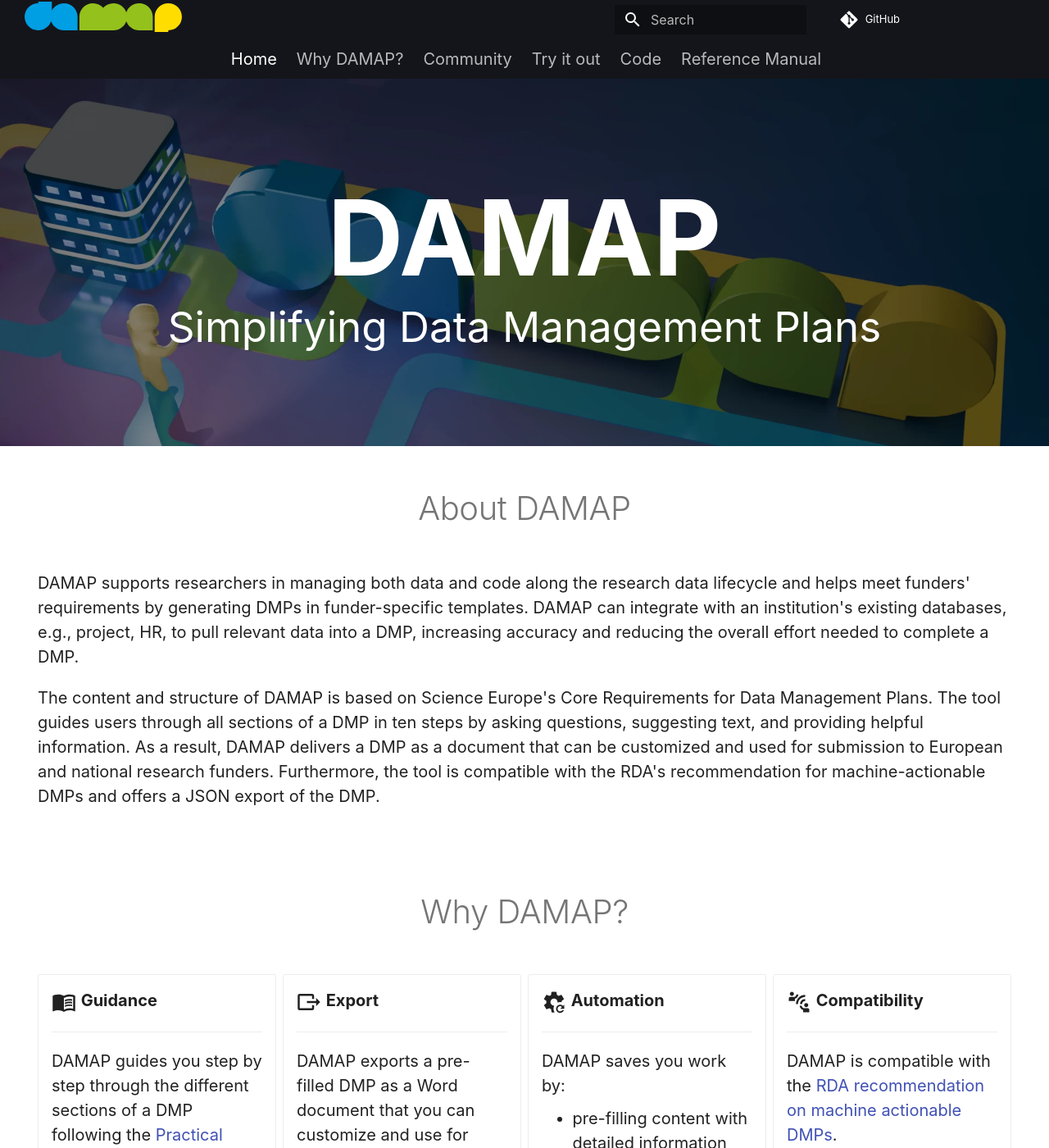
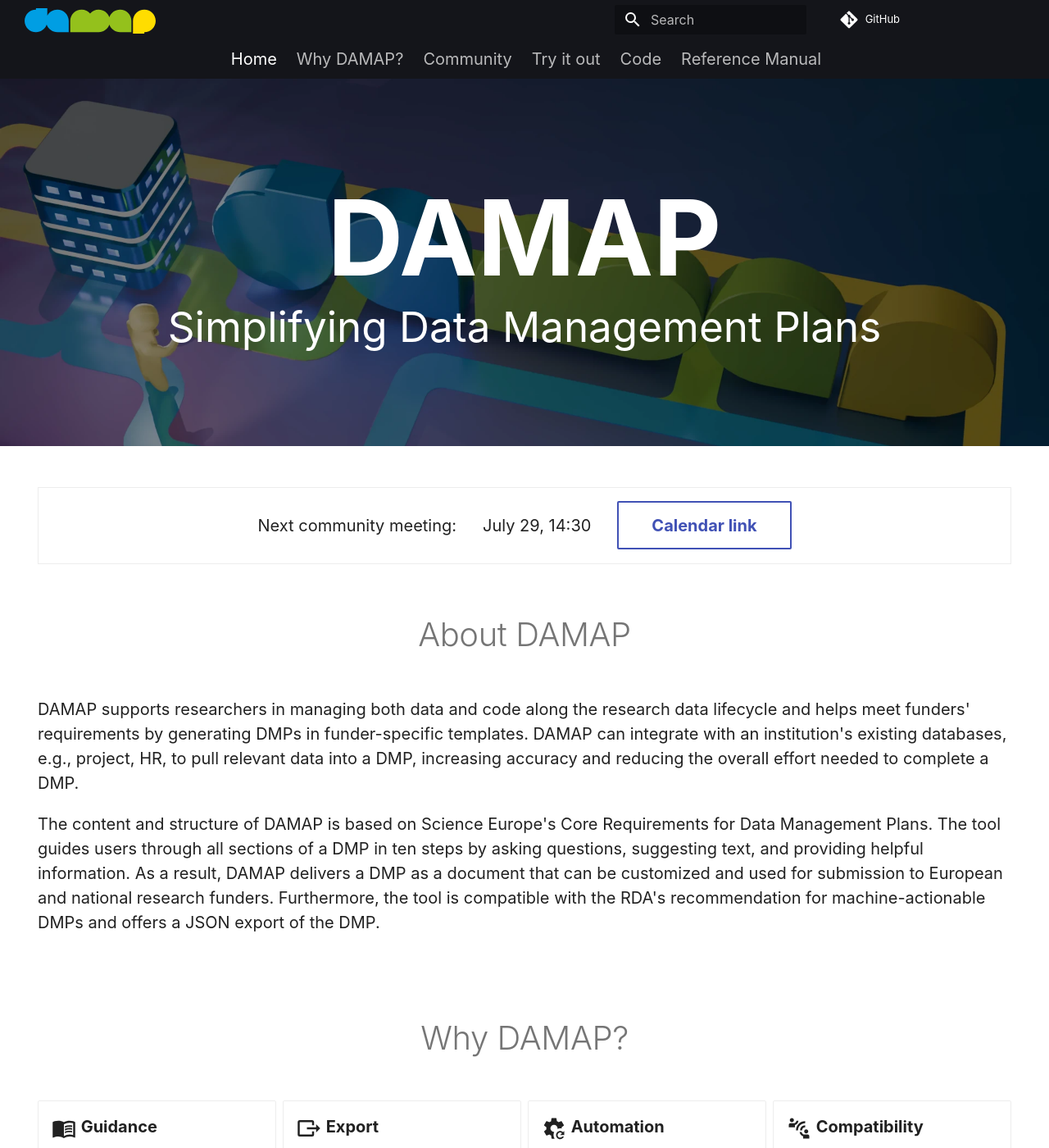
Before and after one commit to damap-org/damap-website, an MkDocs documentation site: the page built from docs/index.md, in a window 1280 px wide and 1400 px high. Shown: the whole window at 82% size. Built offline with MkDocs 1.6.1 and Material for MkDocs 9.7.7, drawn with Linux system fonts in a browser that asks for light colours; plug-ins that fetch from the network failed and are left out; some of the changed text lies outside the part shown.

Commit message:
Community meeting

```diff
--- a/docs/custom.css
+++ b/docs/custom.css
@@ -80,8 +80,100 @@
       display:none;
   }
   .md-header__button.md-logo img {
-    margin-top: 0.1rem;
+    margin-top: 0.5rem;
     height: auto;
-    width: 9.6rem;
+    width: 8rem;
   }
 }
+
+.center .calendar {
+    margin-left: auto;
+    margin-right:auto;
+}
+
+.calendar__block {
+    position: relative;
+    overflow: auto;
+}
+
+@media screen and (min-width: 76.2345em) {
+    .calendar__block .calendar {
+        float: right;
+        margin-left: .8rem;
+    }
+    .calendar {
+        max-width: 15rem;
+    }
+}
+
+.calendar {
+    position:relative;
+    border: .05rem solid var(--md-default-fg-color--lightest);
+    border-radius:.1rem;
+}
+
+.calendar h2 {
+    font-size:1rem;
+    margin:0;
+    border-bottom: .05rem solid var(--md-default-fg-color--lightest);
+    padding:.8rem;
+    font-weight:bold;
+}
+
+.calendar time {
+    font-size:2rem;
+    text-transform: uppercase;
+    padding: .2rem;
+    display: block;
+    text-align: center;
+}
+
+.calendar__dow {
+    display: block;
+    font-size:4rem;
+    line-height:4rem;
+}
+
+.calendar__day {
+    display: block;
+    font-size:2.2rem;
+    line-height:2.2rem;
+}
+
+.calendar__time {
+    display: block;
+    font-size:3rem;
+    line-height: 3rem;
+}
+
+.calendar footer {
+    font-size:1rem;
+    margin:0;
+    border-top: .05rem solid var(--md-default-fg-color--lightest);
+    padding:.8rem;
+    font-weight:bold;
+}
+
+.box {
+    display: flex;
+    flex-direction: column;
+    border: .05rem solid var(--md-default-fg-color--lightest);
+    padding:.8rem;
+    text-align: center;
+    justify-content: center;
+}
+@media screen and (min-width: 76.2345em) {
+    .box {
+        flex-direction: row;
+    }
+}
+.box>div {
+    margin-left:.8rem;
+    margin-right:.8rem;
+}
+.box__text {
+    line-height:3rem;
+}
+.md-typeset .box+h1{
+    margin-top:3rem;
+}
--- a/docs/index.md
+++ b/docs/index.md
@@ -7,6 +7,12 @@
     - footer
 title: DAMAP - Simplifying Data Management Plans
 ---
+
+<div class="box">
+<div class="box__text">Next community meeting:</div>
+<div class="box__text"><time datetime="2025-07-29T14:30:00+0200">July 29, 14:30</time></div>
+<div><a href="community-meeting.ics" class="md-button sm">Calendar link</a></div>
+</div>
 
 # About DAMAP
 
@@ -55,7 +61,28 @@
 
 # Community
 
-<p class="center">These institutions use DAMAP and integrated it into their data management planning:</p>
+<div class="calendar__block">
+<div class="calendar" markdown>
+    <h2>Next community meeting</h2>
+    <time datetime="2025-07-39T14:30:00+0200">
+        <span class="calendar__dow">Tue</span>
+        <span class="calendar__day">Jul 29</span>
+        <span class="calendar__time">14:30</span>
+    </time>
+    <footer>
+        <a href="community-meeting.ics" class="md-button md-button--full">Calendar link</a>
+    </footer>
+</div>
+<div class="calendar__text">
+<p>
+The DAMAP community is a collaboration between several universities in different stages of deploying DAMAP to create DMPs as well as for student education in research data management techniques.
+</p>
+<p>
+We work together on a wide range of topics from DMPs to general data management questions to technical integration of various DMP management and analysis tools. Join us <strong>on the last Tuesday of every month</strong> for a lively discussion on any of these topics. No matter if you are a seasoned data steward or an enthusiast just starting out, everyone is welcome here.
+</p>
+</div>
+</div>
+<p class="center">These institutions have already deployed DAMAP and have integrated it into their data management planning. Several more universities are in the process of deploying it and are planning to use it in the future.</p>
 
 <div class="grid cards showcase" markdown>
 
```
Also changed, not shown: 1 other file.
